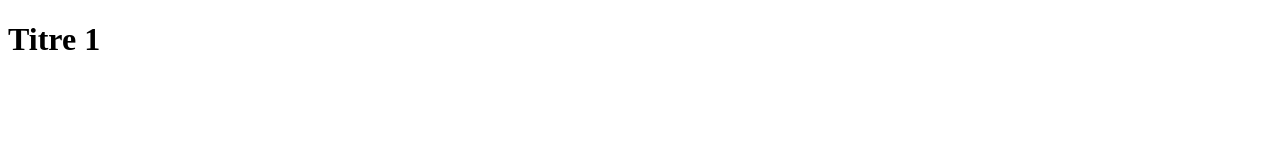
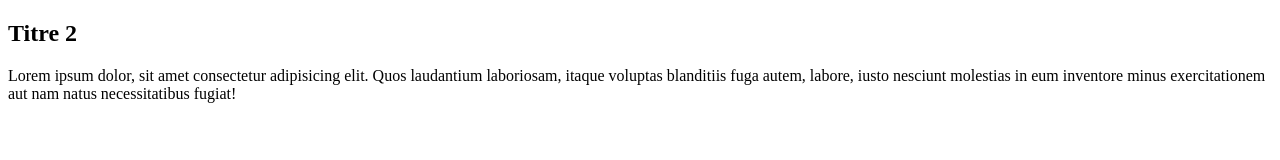
Before and after one commit to najoua-tech/exempleCoursWeb3, a plain HTML site: page index.html in a window 1280 px wide. Drawn offline with Linux system fonts and the light colour scheme.

Commit message:
suppresion du titre 1 et ajout du titre 2

```diff
--- a/index.html
+++ b/index.html
@@ -6,6 +6,12 @@
     <title>Document</title>
   </head>
   <body>
-    <h1>Titre 1</h1>
+    <h2>Titre 2</h2>
+    <p>
+      Lorem ipsum dolor, sit amet consectetur adipisicing elit. Quos laudantium
+      laboriosam, itaque voluptas blanditiis fuga autem, labore, iusto nesciunt
+      molestias in eum inventore minus exercitationem aut nam natus
+      necessitatibus fugiat!
+    </p>
   </body>
 </html>
```
